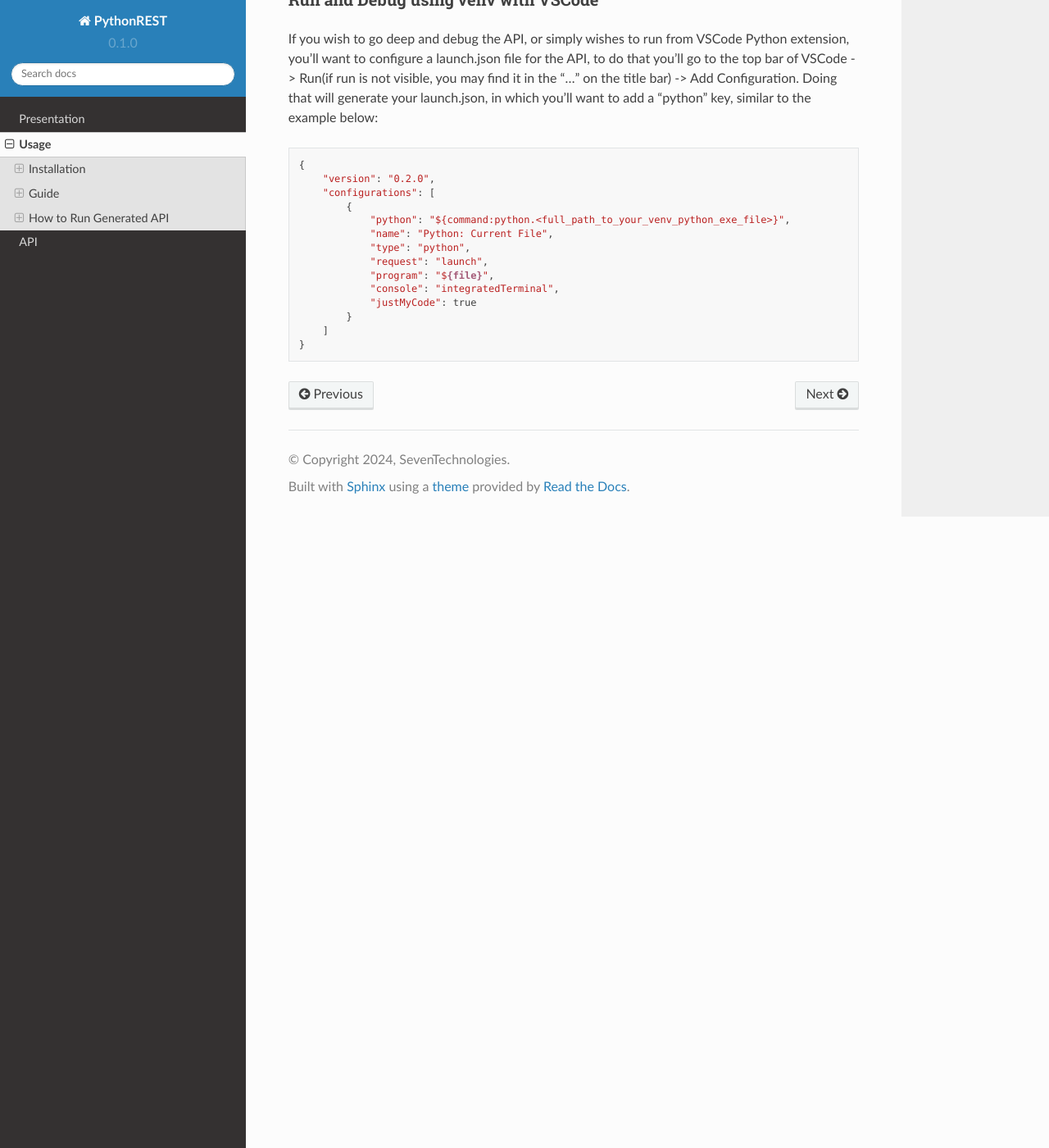
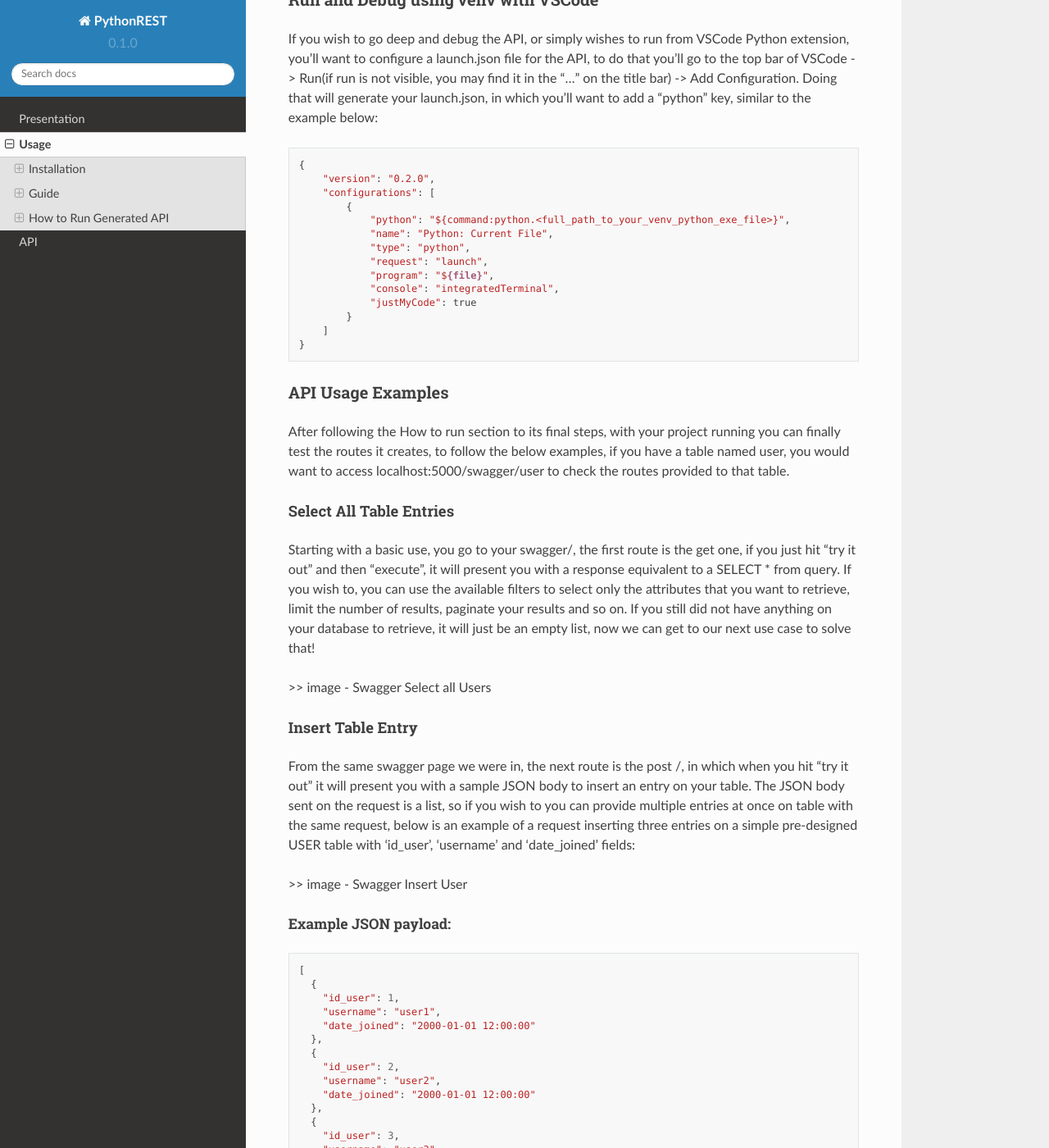
Before and after one commit to daflon-gustavo/testing-read-the-docs, a Sphinx documentation site: the page built from docs/source/usage.rst, in a window 1280 px wide and 1400 px high, scrolled down 5501 px. Shown: the whole window at 82% size. Built offline with Sphinx 7.4.7 and the Read the Docs theme 2.0.0, drawn with Linux system fonts in a browser that asks for light colours; some of the changed text lies outside the part shown.

Commit message:
added API Usage Examples, images pending

```diff
--- a/docs/source/api.rst
+++ b/docs/source/api.rst
@@ -4,4 +4,4 @@ API
 .. autosummary::
    :toctree: generated
 
-   python REST
+   example
--- a/docs/source/usage.rst
+++ b/docs/source/usage.rst
@@ -258,3 +258,66 @@ If you wish to go deep and debug the API, or simply wishes to run from VSCode Py
            }
        ]
    }
+
+API Usage Examples
+~~~~~~~~~~~~~~~~~~
+
+After following the How to run section to its final steps, with your project running you can finally test the routes it creates, to follow the below examples, if you have a table named user, you would want to access localhost:5000/swagger/user to check the routes provided to that table.
+
+Select All Table Entries
+^^^^^^^^^^^^^^^^^^^^^^^^
+
+Starting with a basic use, you go to your swagger/, the first route is the get one, if you just hit "try it out" and then "execute", it will present you with a response equivalent to a SELECT * from query. If you wish to, you can use the available filters to select only the attributes that you want to retrieve, limit the number of results, paginate your results and so on. If you still did not have anything on your database to retrieve, it will just be an empty list, now we can get to our next use case to solve that!
+
+>> image - Swagger Select all Users
+
+Insert Table Entry
+^^^^^^^^^^^^^^^^^^
+
+From the same swagger page we were in, the next route is the post /, in which when you hit "try it out" it will present you with a sample JSON body to insert an entry on your table. The JSON body sent on the request is a list, so if you wish to you can provide multiple entries at once on table with the same request, below is an example of a request inserting three entries on a simple pre-designed USER table with 'id_user', 'username' and 'date_joined' fields:
+
+>> image - Swagger Insert User
+
+Example JSON payload:
+++++++++++++++++++++
+
+.. code-block::
+
+   [
+     {
+       "id_user": 1,
+       "username": "user1",
+       "date_joined": "2000-01-01 12:00:00"
+     },
+     {
+       "id_user": 2,
+       "username": "user2",
+       "date_joined": "2000-01-01 12:00:00"
+     },
+     {
+       "id_user": 3,
+       "username": "user3",
+       "date_joined": "2000-01-01 12:00:00"
+     }
+   ]
+
+
+Delete Table Entry
+^^^^^^^^^^^^^^^^^^
+
+Now we're talking about the delete /user route, if you hit "try it out" it will also present you with a sample JSON body of a generic object of your table, you can then use that example, modify its values to suit an entry that exists on your database. Note that this is a delete by full match route, so you need to provide the correct values for all of the table collumns on your response, below is an example of JSON body to delete a user table entry that has 3 columns: id_user, username and date_joined:
+
+>> image - Swagger Delete User
+
+.. code-block::
+
+   [
+     {
+       "id_user": 2,
+       "username": "user2",
+       "date_joined": "2000-01-01 12:00:00"
+     }
+   ]
+
+
+For more detailed examples, please check our `blog <https://medium.com/@seventechnologiescloud/>`_
```
Also changed, not shown: example.py (renamed from lumache.py).
